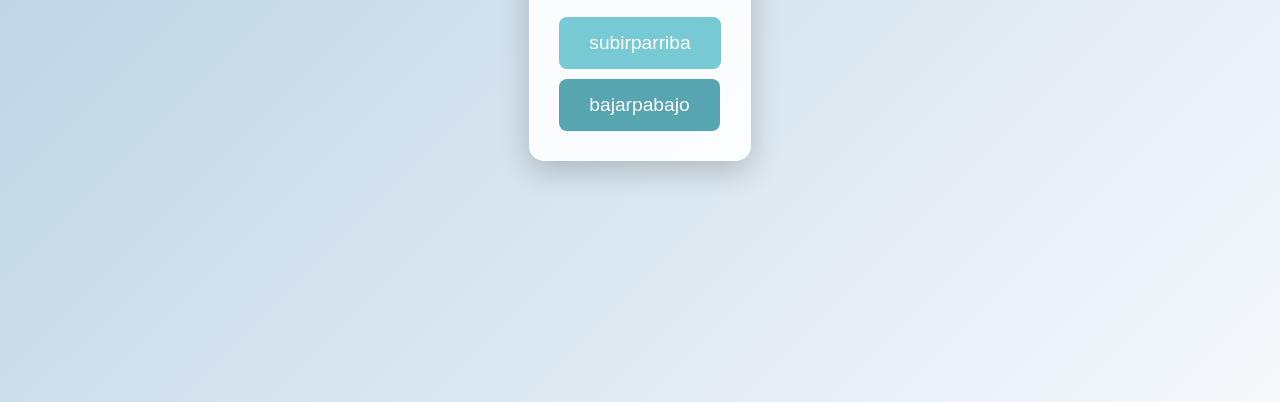
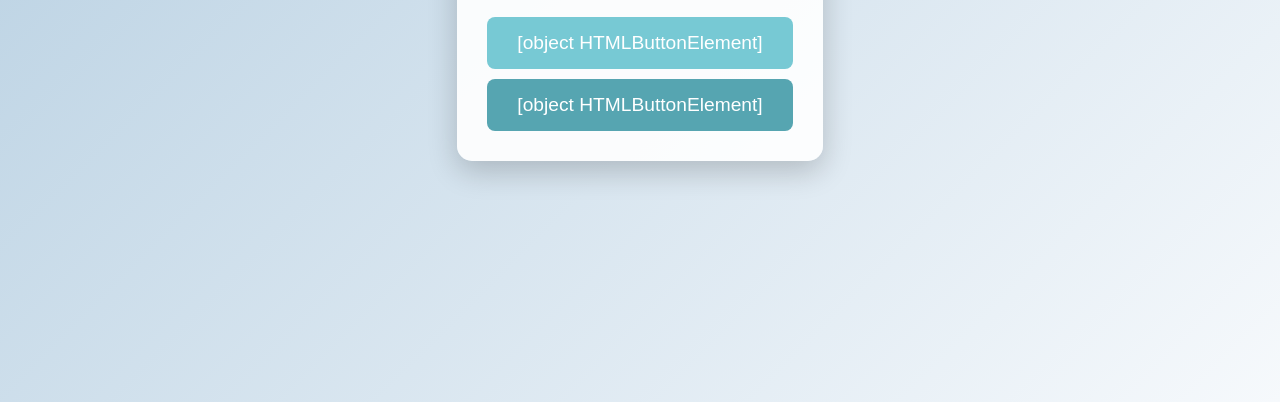
Before and after one commit to L21660163/Actividad-5.github.io, a plain HTML site: page index.html in a window 1280 px wide. Shown: the part 398-800 px from the top of the page. Drawn offline with Linux system fonts and the light colour scheme.

Commit message:
Update index.html

```diff
--- a/index.html
+++ b/index.html
@@ -87,8 +87,8 @@
         const bajarpabajo = document.getElementById("bajar");
 
         // Asignamos los textos de los botones a partir de las variables
-        subirparriba.textContent = subirTexto;
-        bajarpabajo.textContent = bajarTexto;
+        subirparriba.textContent = subirparriba;
+        bajarpabajo.textContent = bajarpabajo;
 
         // Evento para aumentar el contador
         subirparriba.addEventListener("click", () => {
```
